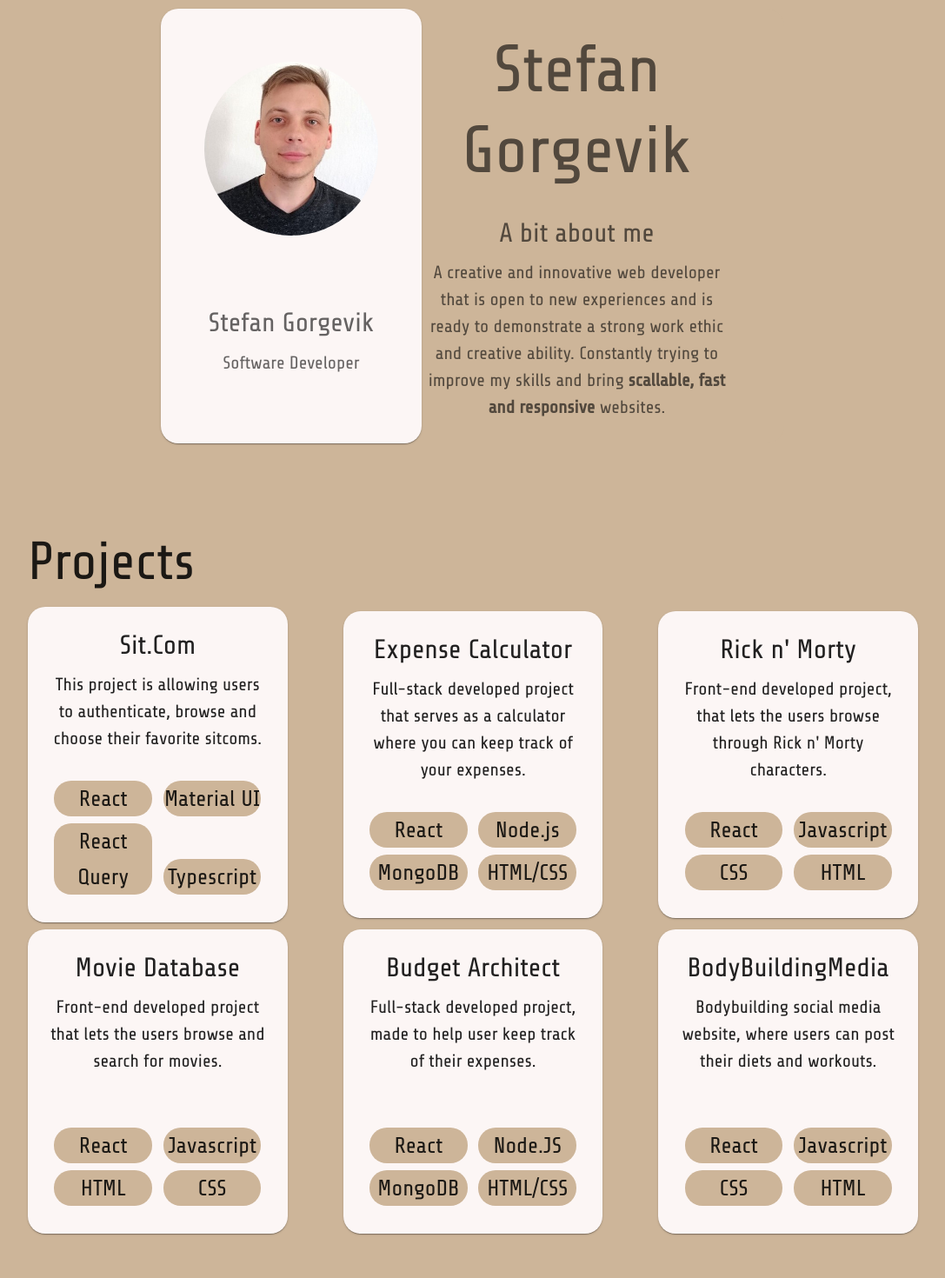
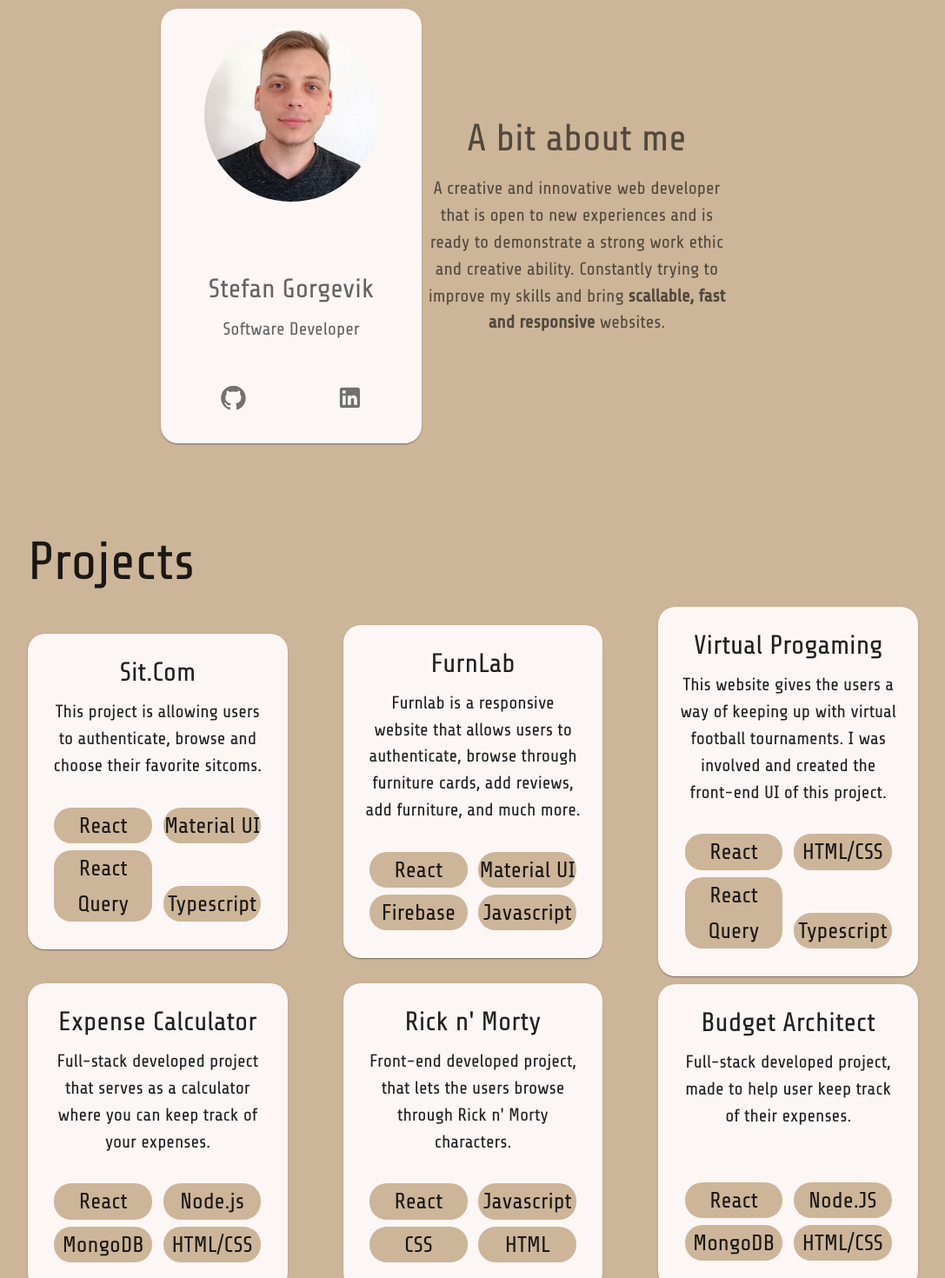
Before and after one commit to StefanGorgevik/stefan-portfolio, a React (Create React App) app: page / in a window 1280 px wide. Shown: the part 80-1550 px from the top of the page at 87% size, without its empty margins (96-1183 px from the left). Built offline with nearby package versions, Linux system fonts and the light colour scheme.

Commit message:
home section fixes, projects fixes

```diff
--- a/package.json
+++ b/package.json
@@ -33,7 +33,7 @@
     "web-vitals": "^2.1.4"
   },
   "scripts": {
-    "start": "node server.js",
+    "start": "react-scripts start",
     "build": "react-scripts build",
     "test": "react-scripts test",
     "eject": "react-scripts eject",
--- a/src/components/cards/cardAvatar.tsx
+++ b/src/components/cards/cardAvatar.tsx
@@ -1,8 +1,16 @@
 import React from "react";
 import AvatarImage from "../../assets/images/avatar.jpg";
-import { Avatar, Card, CardContent, Typography } from "@mui/material";
+import {
+  Avatar,
+  Card,
+  CardContent,
+  Typography,
+  Box,
+  IconButton,
+} from "@mui/material";
 import { colors } from "../../constants";
-
+import GitHubIcon from "@mui/icons-material/GitHub";
+import LinkedInIcon from "@mui/icons-material/LinkedIn";
 export const CardAvatar: React.FC = () => (
   <Card
     sx={{
@@ -13,6 +21,7 @@ export const CardAvatar: React.FC = () => (
       borderRadius: 10,
       display: "flex",
       justifyContent: "center",
+      flexDirection: "column",
     }}
   >
     <CardContent
@@ -35,5 +44,31 @@ export const CardAvatar: React.FC = () => (
         Software Developer
       </Typography>
     </CardContent>
+    <CardContent
+      sx={{
+        display: "flex",
+        flexDirection: "row",
+        justifyContent: "space-around",
+      }}
+    >
+      <Box>
+        <IconButton
+          onClick={() => window.open("https://github.com/StefanGorgevik")}
+        >
+          <GitHubIcon />
+        </IconButton>
+      </Box>
+      <Box>
+        <IconButton
+          onClick={() =>
+            window.open(
+              "https://www.linkedin.com/in/stefan-gorgevik-88058918b/"
+            )
+          }
+        >
+          <LinkedInIcon />
+        </IconButton>
+      </Box>
+    </CardContent>
   </Card>
 );
--- a/src/components/home.tsx
+++ b/src/components/home.tsx
@@ -32,20 +32,10 @@ export const Home: React.FC<{ checkItem: boolean }> = ({ checkItem }) => {
           justifyContent="center"
           flexDirection="column"
         >
-          <Grid item sx={{ marginTop: matchesLG ? 3 : "0" }}>
-            <Typography
-              textAlign="center"
-              variant={matchesLG ? "h4" : "h2"}
-              color="text.secondary"
-              gutterBottom
-            >
-              Stefan Gorgevik
-            </Typography>
-          </Grid>
           <Grid item>
             <Typography
               textAlign="center"
-              variant="h5"
+              variant="h4"
               color="text.secondary"
               gutterBottom
             >
--- a/src/data/projects.ts
+++ b/src/data/projects.ts
@@ -11,7 +11,23 @@ export const projects: ProjectProps[] = [
     skills: ["React", "Material UI", "React Query", "Typescript"],
   },
   {
-    id: 5,
+    id: 2,
+    name: "FurnLab",
+    info: "Furnlab is a responsive website that allows users to authenticate, browse through furniture cards, add reviews, add furniture, and much more.",
+    url: "http://furnlab.herokuapp.com/",
+    Icon: CalculateSharpIcon,
+    skills: ["React", "Material UI", "Firebase", "Javascript"],
+  },
+  {
+    id: 3,
+    name: "Virtual Progaming",
+    info: "This website gives the users a way of keeping up with virtual football tournaments. I was involved and created the front-end UI of this project.",
+    url: "https://virtualprogaming.com/",
+    Icon: CalculateSharpIcon,
+    skills: ["React", "HTML/CSS", "React Query", "Typescript"],
+  },
+  {
+    id: 4,
     name: "Expense Calculator",
     info: `Full-stack developed project that serves as a calculator where you can keep track of your expenses.`,
     url: "https://stark-island-29614.herokuapp.com",
@@ -19,35 +35,35 @@ export const projects: ProjectProps[] = [
     skills: ["React", "Node.js", "MongoDB", "HTML/CSS"],
   },
   {
-    id: 3,
+    id: 5,
     name: "Rick n' Morty",
     info: `Front-end developed project, that lets the users browse through Rick n' Morty characters.`,
     url: "https://stefangorgevik.github.io/ricknmorty/",
     Icon: CalculateSharpIcon,
     skills: ["React", "Javascript", "CSS", "HTML"],
   },
+  // {
+  //   id: 6,
+  //   name: "Movie Database",
+  //   info: `Front-end developed project that lets the users browse and search for movies.`,
+  //   url: "https://stefangorgevik.github.io/movies/",
+  //   Icon: CalculateSharpIcon,
+  //   skills: ["React", "Javascript", "HTML", "CSS"],
+  // },
   {
     id: 6,
-    name: "Movie Database",
-    info: `Front-end developed project that lets the users browse and search for movies.`,
-    url: "https://stefangorgevik.github.io/movies/",
-    Icon: CalculateSharpIcon,
-    skills: ["React", "Javascript", "HTML", "CSS"],
-  },
-  {
-    id: 2,
     name: "Budget Architect",
     info: `Full-stack developed project, made to help user keep track of their expenses.`,
     url: "https://budgetarchitect.herokuapp.com/",
     Icon: CalculateSharpIcon,
     skills: ["React", "Node.JS", "MongoDB", "HTML/CSS"],
   },
-  {
-    id: 4,
-    name: "BodyBuildingMedia",
-    info: `Bodybuilding social media website, where users can post their diets and workouts.`,
-    url: "https://bodybuildingmedia.herokuapp.com",
-    Icon: CalculateSharpIcon,
-    skills: ["React", "Javascript", "CSS", "HTML"],
-  },
+  // {
+  //   id: 4,
+  //   name: "BodyBuildingMedia",
+  //   info: `Bodybuilding social media website, where users can post their diets and workouts.`,
+  //   url: "https://bodybuildingmedia.herokuapp.com",
+  //   Icon: CalculateSharpIcon,
+  //   skills: ["React", "Javascript", "CSS", "HTML"],
+  // },
 ];
```
